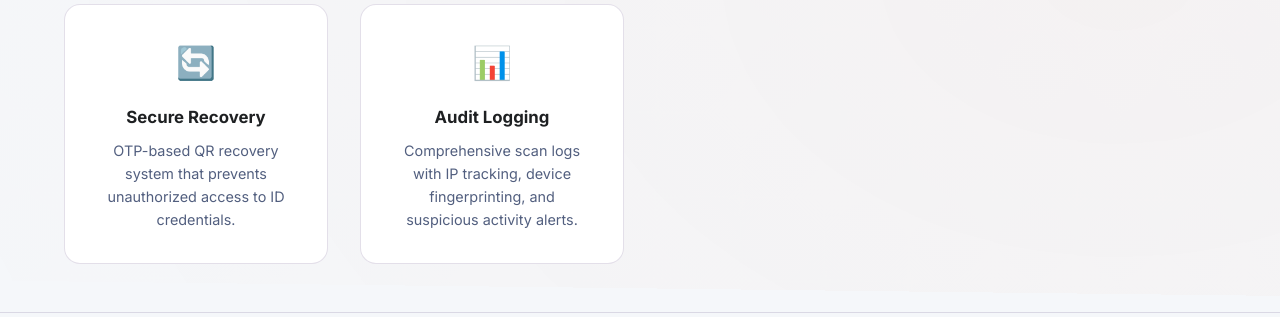
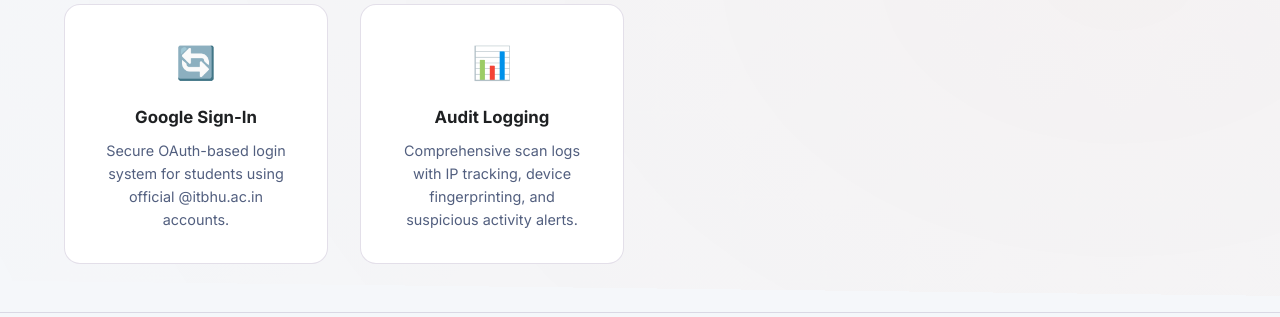
Before and after one commit to Angry-panda-Abhi/IIT-BHU-digital-id-project, a Flask app: page / in a window 1280 px wide. Shown: the part 923-1240 px from the top of the page. Run offline with Flask 3, Linux system fonts and the light colour scheme.

Commit message:
Fix 500 Internal Server Error: Corrected broken portal links in templates

```diff
--- a/templates/admin/login.html
+++ b/templates/admin/login.html
@@ -39,7 +39,7 @@
     <div style="display: flex; justify-content: center; gap: 16px; margin-top: var(--sp-md); font-size: 0.85rem;">
         <a href="{{ url_for('scanner.login') }}" style="font-weight: 600;">📡 Scanner Login</a>
         <span style="color: var(--border);">|</span>
-        <a href="{{ url_for('recovery.request_recovery') }}" style="font-weight: 600; color: var(--text-secondary);">🎓 Student Portal</a>
+        <a href="{{ url_for('recovery.portal') }}" style="font-weight: 600; color: var(--text-secondary);">🎓 Student Portal</a>
     </div>
 </div>
 {% endblock %}
--- a/templates/landing.html
+++ b/templates/landing.html
@@ -13,7 +13,7 @@
     <div class="landing-actions">
         <a href="{{ url_for('admin.login') }}" class="btn btn-primary btn-lg">🔐 Admin Portal</a>
         <a href="{{ url_for('scanner.login') }}" class="btn btn-lg" style="background: linear-gradient(135deg, #00c853, #00e676); color: #0a0a1a; font-weight: 700;">📡 Scanner Portal</a>
-        <a href="{{ url_for('recovery.request_recovery') }}" class="btn btn-ghost btn-lg">🎓 Student Portal</a>
+        <a href="{{ url_for('recovery.portal') }}" class="btn btn-ghost btn-lg">🎓 Student Portal</a>
     </div>
 </section>
 
@@ -40,8 +40,8 @@
     </div>
     <div class="feature-card">
         <div class="feature-icon">🔄</div>
-        <h3 class="feature-title">Secure Recovery</h3>
-        <p class="feature-desc">OTP-based QR recovery system that prevents unauthorized access to ID credentials.</p>
+        <h3 class="feature-title">Google Sign-In</h3>
+        <p class="feature-desc">Secure OAuth-based login system for students using official @itbhu.ac.in accounts.</p>
     </div>
     <div class="feature-card">
         <div class="feature-icon">📊</div>
--- a/templates/scanner/login.html
+++ b/templates/scanner/login.html
@@ -40,7 +40,7 @@
         <div style="display: flex; justify-content: center; gap: 16px; margin-top: var(--sp-md); font-size: 0.85rem;">
             <a href="{{ url_for('admin.login') }}" style="font-weight: 600;">🔐 Admin Portal</a>
             <span style="color: var(--border);">|</span>
-            <a href="{{ url_for('recovery.request_recovery') }}" style="font-weight: 600; color: var(--text-secondary);">🎓 Student Portal</a>
+            <a href="{{ url_for('recovery.portal') }}" style="font-weight: 600;">🎓 Student Portal</a>
         </div>
     </div>
 </div>
```
